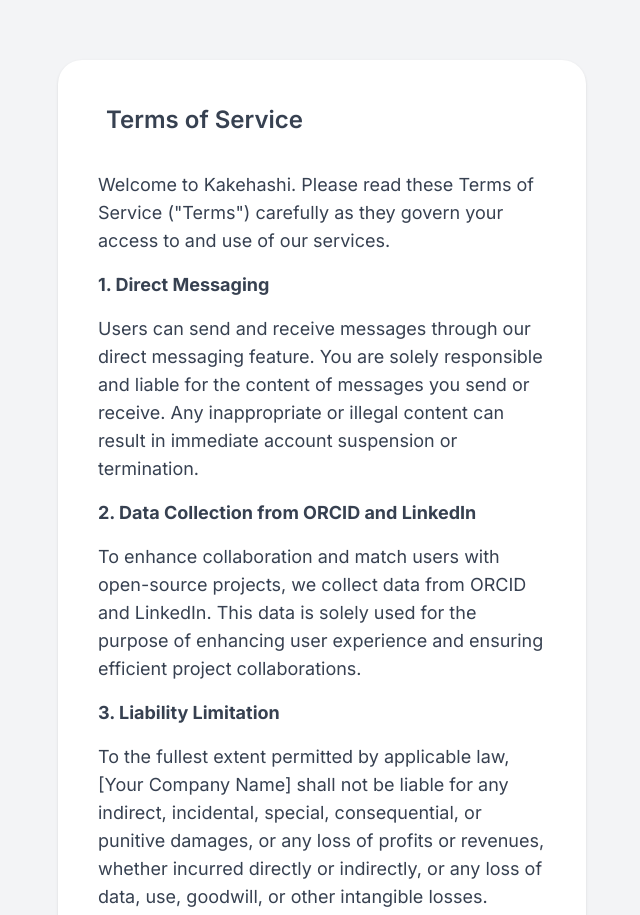
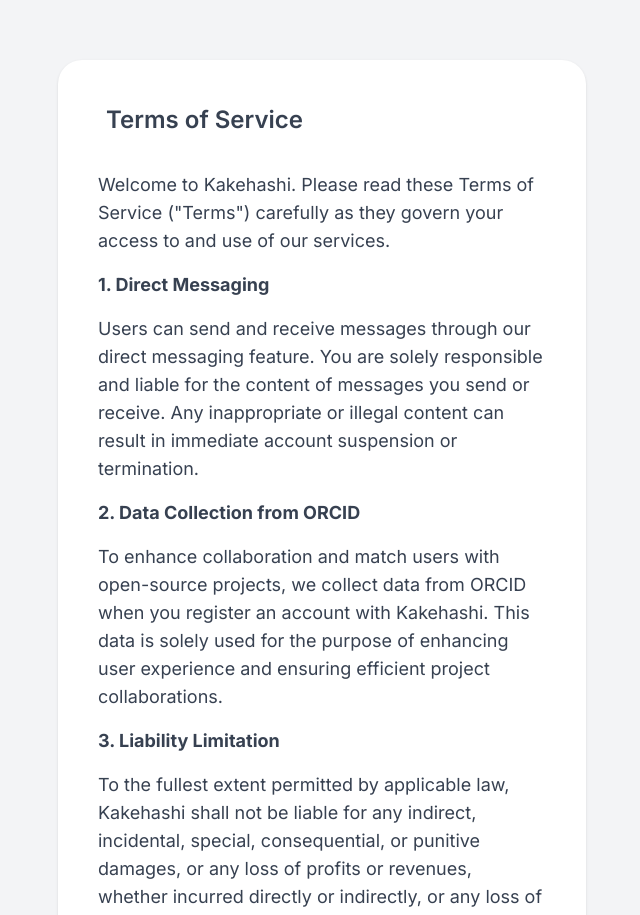
Before and after one commit to Engineers-for-Science/kakehashi-platform, a Next.js app: page /tos in a window 1280 px wide. Shown: the top 915 px of the page, without its empty margins (318-958 px from the left). Built offline with nearby package versions, Linux system fonts and the light colour scheme.

Commit message:
btn ui changes

```diff
--- a/app/page.tsx
+++ b/app/page.tsx
@@ -60,7 +60,7 @@
               </p>
             </div>
             <LoginWithORCIDButton />
-            <LoginWithLinkedInButton />
+            {/* <LoginWithLinkedInButton /> */}
             <Link href={'/home'}><Button variant={'outline'} className="w-full">Continue as Guest</Button></Link>
             <p className="md:px-8 md:text-center text-sm text-muted-foreground">
               By clicking continue, you agree to our{" "}
--- a/app/tos/page.tsx
+++ b/app/tos/page.tsx
@@ -22,14 +22,14 @@
                   Users can send and receive messages through our direct messaging feature. You are solely responsible and liable for the content of messages you send or receive. Any inappropriate or illegal content can result in immediate account suspension or termination.
                 </p>
 
-                <h3 className="font-bold mt-4">2. Data Collection from ORCID and LinkedIn</h3>
+                <h3 className="font-bold mt-4">2. Data Collection from ORCID</h3>
                 <p>
-                  To enhance collaboration and match users with open-source projects, we collect data from ORCID and LinkedIn. This data is solely used for the purpose of enhancing user experience and ensuring efficient project collaborations.
+                  To enhance collaboration and match users with open-source projects, we collect data from ORCID when you register an account with Kakehashi. This data is solely used for the purpose of enhancing user experience and ensuring efficient project collaborations.
                 </p>
 
                 <h3 className="font-bold mt-4">3. Liability Limitation</h3>
                 <p>
-                  To the fullest extent permitted by applicable law, [Your Company Name] shall not be liable for any indirect, incidental, special, consequential, or punitive damages, or any loss of profits or revenues, whether incurred directly or indirectly, or any loss of data, use, goodwill, or other intangible losses.
+                  To the fullest extent permitted by applicable law, Kakehashi shall not be liable for any indirect, incidental, special, consequential, or punitive damages, or any loss of profits or revenues, whether incurred directly or indirectly, or any loss of data, use, goodwill, or other intangible losses.
                 </p>
 
                 <h3 className="font-bold mt-4">4. Changes to the Terms</h3>
--- a/components/DonateBtn.tsx
+++ b/components/DonateBtn.tsx
@@ -7,7 +7,7 @@
 
   return (
     <>
-      <Button>Buy the Kakehashi team a coffee <CoffeeIcon className="ml-3" /></Button>
+      <a href="https://www.buymeacoffee.com/"><Button>Buy Us a Coffee <CoffeeIcon className="ml-3" /></Button></a>
     </>
   )
 }
```
